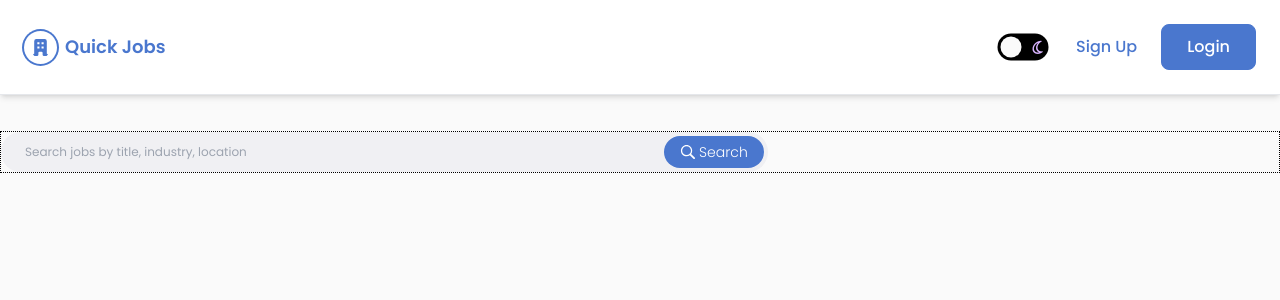
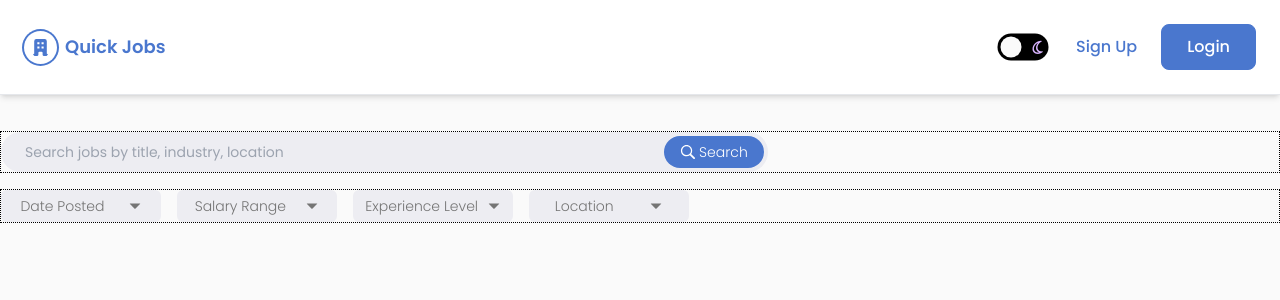
Before and after one commit to victorhwn7255/job-portal-web, a Next.js app: page / in a window 1280 px wide. Shown: the top 300 px of the page. Built offline with nearby package versions, Linux system fonts and the light colour scheme.

Commit message:
DropDownMenu component

```diff
--- a/components/DropDownMenu.js
+++ b/components/DropDownMenu.js
@@ -1,7 +1,28 @@
-import React from 'react'
+import React, { useRef, useState } from 'react'
+import { VscTriangleDown } from 'react-icons/vsc'
 
 export default function DropDownMenu({ title }) {
+  const [isOpen, setIsOpen] = useState(false)
+
   return (
-    <div>DropDownMenu</div>
+    <div
+      className='flex items-center justify-between md:justify-around min-w-[100%] md:min-w-[160px] bg-lightGray rounded-md px-5 md:px-2 py-[6px] text-xs md:text-sm font-light text-grayClassic600 cursor-pointer relative'
+      onClick={() => setIsOpen(prev => !prev)}
+
+    >
+      <p>{title}</p>
+      <VscTriangleDown className={`transition-all duration-300 ${isOpen ? 'rotate-180' : ''}`} />
+
+      {isOpen && <div className='absolute top-8 md:top-9 left-0 w-full h-[200px] bg-lightGray rounded-md z-10 flex flex-col justify-around items-center py-2 px-3'>
+        {['Option 1', 'Option 2', 'Option 3', 'Option 4'].map((eachOption) => (
+          <p
+            key={eachOption}
+            className='text-grayClassic600 text-xs hover:bg-gray-50 hover:font-semibold px-10 py-2 rounded-lg duration-100'
+          >
+            {eachOption}
+          </p>
+        ))}
+      </div>}
+    </div>
   )
 }
--- a/components/SearchBar.js
+++ b/components/SearchBar.js
@@ -2,10 +2,11 @@ import React from 'react'
 import { GoSearch } from 'react-icons/go'
 
 export default function SearchBar() {
+
   return (
-    <div className='flex items-center relative w-full md:w-[70%] lg:w-[60%] xl:w-[50%]'>
+    <div className='flex items-center relative w-full md:w-[95%] lg:w-[60%] xl:w-[50%]'>
       <input
-        className='w-full bg-lightGray text-xs py-[10px] md:py-3 px-6 rounded-3xl outline-none focus:shadow-inner focus:bg-grayClassic200'
+        className='w-full bg-lightGray text-xs md:text-sm py-[10px] px-6 rounded-3xl outline-none focus:shadow-inner focus:bg-grayClassic200'
         placeholder='Search jobs by title, industry, location'
       />
 
--- a/pages/index.js
+++ b/pages/index.js
@@ -1,3 +1,4 @@
+import DropDownMenu from '../components/DropDownMenu'
 import Metatags from '../components/Metatages'
 import NavBar from '../components/NavBar'
 import SearchBar from '../components/SearchBar'
@@ -5,14 +6,28 @@ import SearchBar from '../components/SearchBar'
 export default function Home() {
   return (
     <div>
+      {/* Meta tags (for SEO purposes) */}
       <Metatags title='Home | Job Portal Web' />
+
+      {/* Navbar Header */}
       <header>
         <NavBar />
       </header>
+
+      {/* Main Container */}
       <main className='w-screen container mx-auto'>
+        {/* search bar */}
         <div className='border border-black border-dotted mt-6 mx-2 md:mx-0 md:mt-9'>
           <SearchBar />
         </div>
+        {/* drop down menus */}
+        <div className='border border-black border-dotted grid grid-cols-2 md:flex items-center gap-2 md:gap-4 mt-4 mx-2 md:mx-0'>
+          <DropDownMenu title='Date Posted' />
+          <DropDownMenu title='Salary Range' />
+          <DropDownMenu title='Experience Level' />
+          <DropDownMenu title='Location' />
+        </div>
+
       </main>
 
     </div>
--- a/tailwind.config.js
+++ b/tailwind.config.js
@@ -34,7 +34,7 @@ module.exports = {
         textDark: '#2D2E36',
         lightBlue: '#4A77CE',
         darkerBlue: '#446aaf',
-        lightGray: '#F0F0F3',
+        lightGray: '#ededf2',
       },
     },
   },
```
